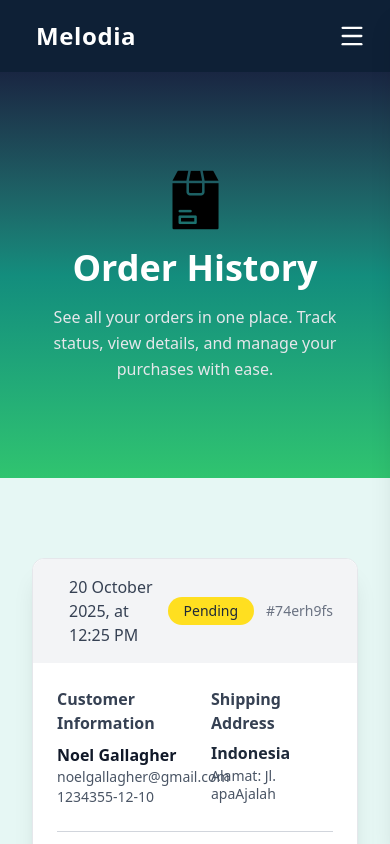
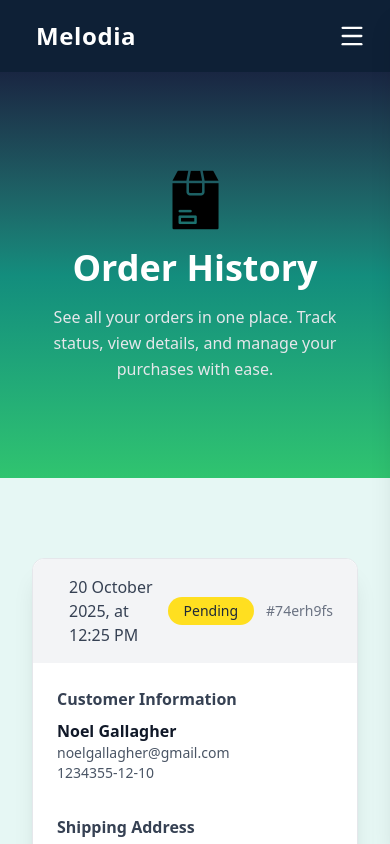
Before and after one commit to kyogree1/Melodia, a Vue app: page /order in a window 390 px wide. Shown: the top 844 px of the page. Built offline with nearby package versions, Linux system fonts and the light colour scheme.

Commit message:
ordercard responsive

```diff
--- a/src/components/Ordercard.vue
+++ b/src/components/Ordercard.vue
@@ -21,31 +21,31 @@
       <div class="px-6 py-6 space-y-6">
 
         <!-- CUSTOMER + SHIPPING -->
-        <div class="grid grid-cols-2 gap-8">
+        <div class="grid grid-cols-1 md:grid-cols-2 gap-8">
 
           <!-- CUSTOMER INFO -->
-          <div>
+          <div class="flex flex-col">
             <h3 class="font-semibold text-gray-700 mb-2">Customer Information</h3>
 
             <p class="font-bold text-gray-900">Noel Gallagher</p>
-            <p class="text-gray-600 text-sm">noelgallagher@gmail.com</p>
+            <p class="text-gray-600 text-sm break-all">noelgallagher@gmail.com</p>
             <p class="text-gray-600 text-sm">1234355-12-10</p>
           </div>
 
-            <!-- SHIPPING -->
-            <div>
+          <!-- SHIPPING -->
+          <div class="flex flex-col">
             <h3 class="font-semibold text-gray-700 mb-2">Shipping Address</h3>
 
-            <p class="text-gray-800 font-bold leading-tight">
-                Indonesia
+            <p class="text-gray-900 font-bold leading-tight">Indonesia</p>
+            <p class="text-gray-600 text-sm leading-tight mt-1 break-all">
+              Alamat: Jl. apaAjalah
             </p>
+          </div>
 
-            <p class="text-gray-600 text-sm leading-tight mt-1">
-                Alamat: Jl. apaAjalah
-            </p>
-            </div>
         </div>
+
         <hr class="border-gray-300" />
+
         <!-- ORDER DETAIL -->
         <div>
           <h3 class="font-semibold text-gray-700 mb-2">Order Detail</h3>
@@ -56,11 +56,11 @@
           </div>
 
           <p class="text-gray-600 text-sm">Qty: 1</p>
-
         </div>
 
         <hr class="border-gray-300" />
 
+        <!-- TOTAL -->
         <div class="flex justify-between font-semibold text-gray-900">
           <span>Total Amount</span>
           <span>Rp 13.000.000</span>
```
